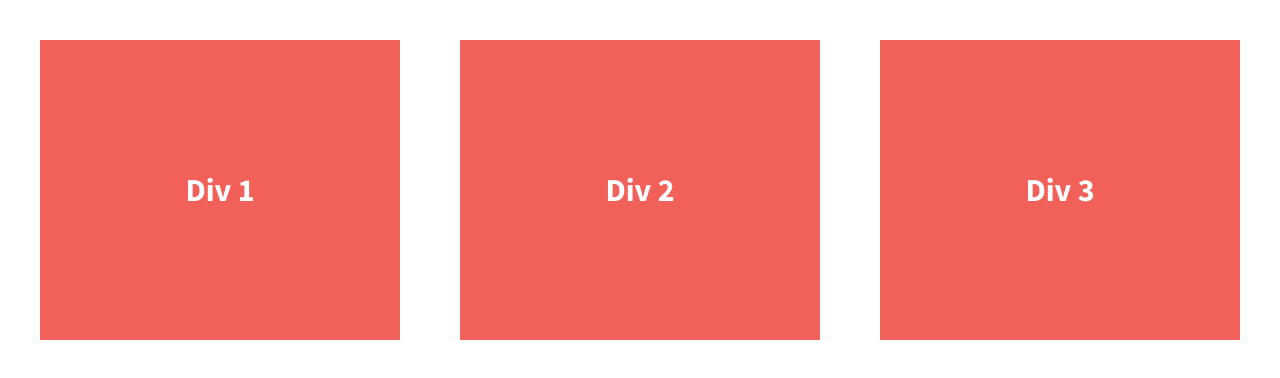
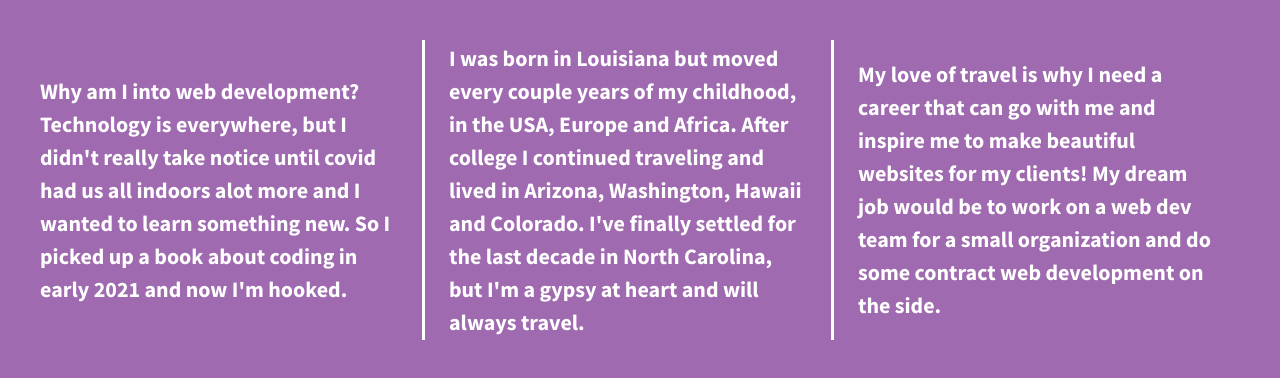
Before and after one commit to JoDepp/flexbox-divs, a plain HTML site: page index.html in a window 1280 px wide. Drawn offline with nearby package versions, Linux system fonts and the light colour scheme.

Commit message:
updated color and content of divs

```diff
--- a/css/main.css
+++ b/css/main.css
@@ -97,7 +97,7 @@ textarea {
 
 
 html {
-  background-color: #fff;
+  background-color: #9f6aaf;
   height: 100%;
 }
 
@@ -123,11 +123,15 @@ body {
   align-items: center;
   width: 30%;
   line-height: 1.5em;
-  font-size: 1.6em;
-  background-color: #f16059;
+  font-size: 1.1em;
+  background-color: #9f6aaf;
   height: 300px;
+  padding-right: 1em;
 }
 
+.div-1, .div-2 {
+    border-right: solid white;
+}
 
 
 
--- a/index.html
+++ b/index.html
@@ -23,13 +23,19 @@
 
         <section class="wrapper">
             <div class="div-1">
-                Div 1
+                Why am I into web development? Technology is everywhere, but I didn't really take notice until covid had us all
+                indoors alot more and I wanted to learn something new. So I picked up a book about coding in early 2021 and now
+                I'm hooked.
             </div>
             <div class="div-2">
-                Div 2
+                I was born in Louisiana but moved every couple years of my childhood, in the USA, Europe and Africa. After college
+                I continued traveling and lived in Arizona, Washington, Hawaii and
+                Colorado. I've finally settled for the last decade in North Carolina, but I'm a gypsy at heart and will always travel.
+
             </div>
             <div class="div-3">
-                Div 3
+                My love of travel is why I need a career that can go with me and inspire me to make beautiful websites for my clients! My
+                dream job would be to work on a web dev team for a small organization and do some contract web development on the side.
             </div>
         </section>
 
```
